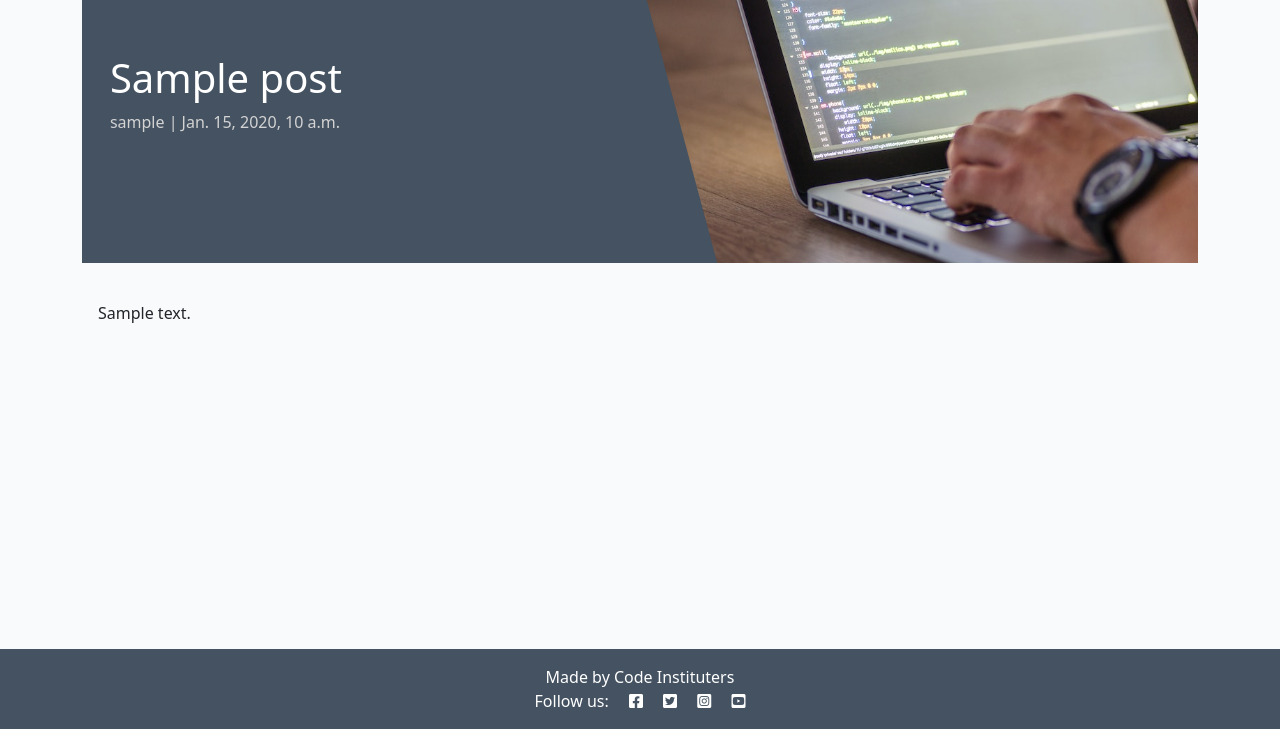
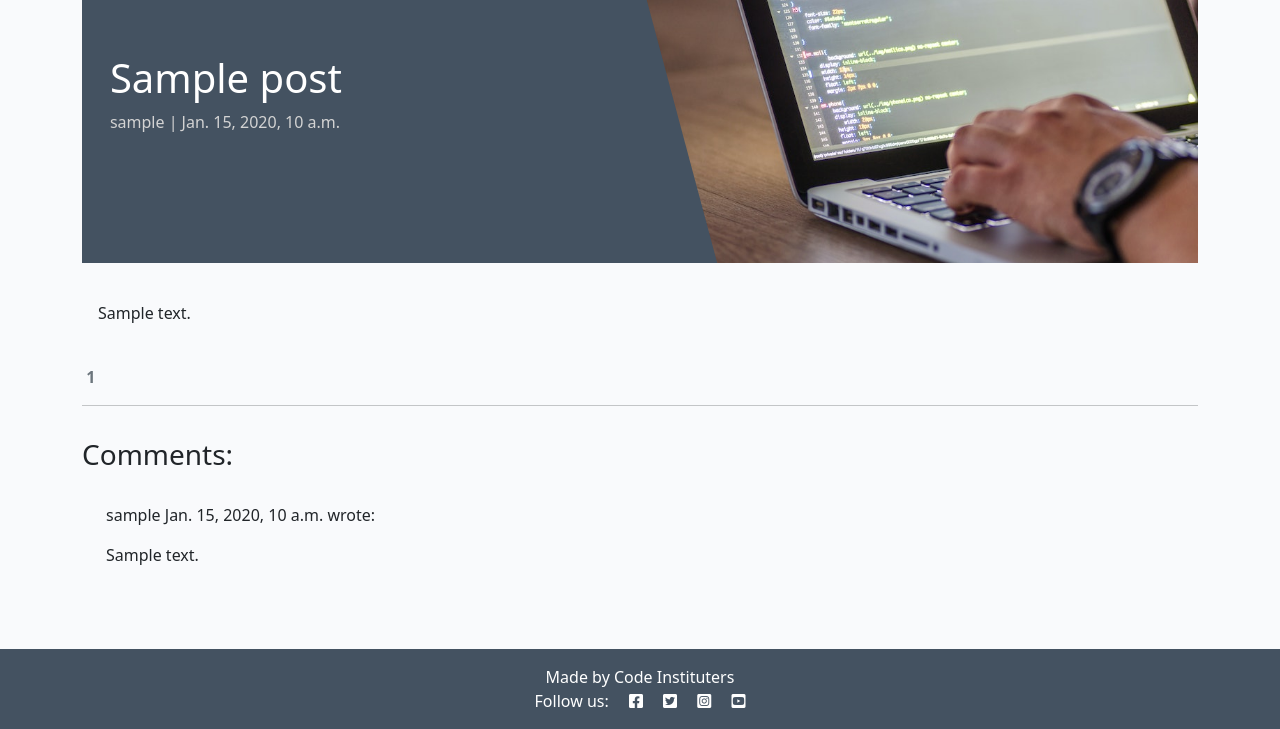
Before and after one commit to erincunningham7/codestar2, a Django app: a page that uses blog/templates/blog/post_detail.html in a window 1280 px wide. Shown: the part 71-800 px from the top of the page. Run offline with Django 4.2, Linux system fonts and the light colour scheme; tables that the repository leaves empty hold one stand-in row (values such as "Sample post").

Commit message:
add functionality ti display comments

```diff
--- a/blog/templates/blog/post_detail.html
+++ b/blog/templates/blog/post_detail.html
@@ -1,5 +1,4 @@
-{% extends 'base.html' %} {% block content %}
-{% load static %}
+{% extends 'base.html' %} {% block content %} {% load static %}
 
 <div class="masthead">
   <div class="container">
@@ -11,7 +10,11 @@
         <p class="post-subtitle">{{ post.author }} | {{ post.created_on }}</p>
       </div>
       <div class="d-none d-md-block col-md-6 masthead-image">
-                <img src="{% static 'images/default.jpg' %}" class="scale" alt="placeholder">
+        <img
+          src="{% static 'images/default.jpg' %}"
+          class="scale"
+          alt="placeholder"
+        />
       </div>
     </div>
   </div>
@@ -19,13 +22,51 @@
 
 <div class="container">
   <div class="row">
-        <div class="col card mb-4  mt-3 left  top">
+    <div class="col card mb-4 mt-3 left top">
       <div class="card-body">
         <!-- The post content goes inside the card-text. -->
         <!-- Use the | safe filter inside the template tags -->
-                <p class="card-text">
-                    {{ post.content | safe }}
+        <p class="card-text">{{ post.content | safe }}</p>
+      </div>
+    </div>
+  </div>
+  <!--Displaying count of comments-->
+  <div class="row">
+    <div class="col-12">
+      <strong class="text-secondary">
+        <i class="far fa comments"></i>
+        {{ comment_count }}
+      </strong>
+    </div>
+    <div class="col-12">
+      <hr />
+    </div>
+  </div>
+  <!--Displaying comments-->
+  <div class="row">
+    <div class="col-md-8 card mb-4 mt-3">
+      <h3>Comments:</h3>
+      <div class="card-body">
+        <!-- We want a for loop inside the empty control tags
+          to iterate through each comment in comments -->
+        {% for comment in comments %}
+        <div
+          class="p-2 comments {% if not comment.approved and comment.author == user %} faded{% elif not comment.approved %} d-none{% endif %}"
+        >
+          <p class="font-weight-bold">
+            {{ comment.author }}
+            <span class="font-weight-normal"> {{ comment.created_on }} </span>
+            wrote:
           </p>
+          <div id="comment{{ comment.id }}">
+            {{ comment.body | linebreaks }}
+          </div>
+          {% if not comment.approved and comment.author == user %}
+          <p class="approval">This comment is awaiting approval</p>
+          {% endif %}
+        </div>
+        <!-- Our for loop ends here -->
+        {% endfor %}
       </div>
     </div>
   </div>
--- a/blog/views.py
+++ b/blog/views.py
@@ -23,5 +23,7 @@ def post_detail(request, slug):
 
     queryset = Post.objects.filter(status=1)
     post = get_object_or_404(queryset, slug=slug)
+    comments = post.comments.all().order_by("-created_on")
+    comment_count = post.comments.filter(approved=True).count()
 
-    return render(request, "blog/post_detail.html", {"post": post},)
+    return render(request, "blog/post_detail.html", {"post": post, "comments": comments, "comment_count": comment_count,},)
```
Lines whose indentation alone changed are shown as unchanged.
